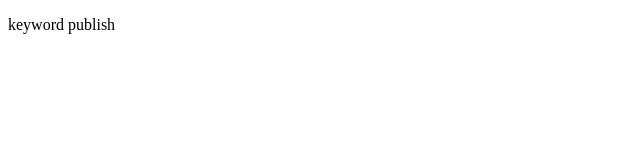
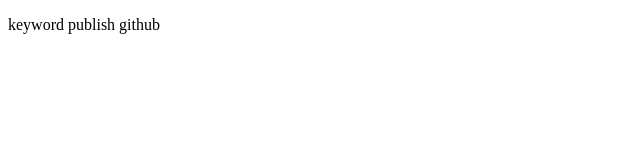
Before and after one commit to actionbeem/prod, a plain HTML site: page index.html in a window 1280 px wide. Shown: the full height of the page, 0-640 px from the left. Drawn offline with nearby package versions, Linux system fonts and the light colour scheme.

Commit message:
테스트 변경

```diff
--- a/index.html
+++ b/index.html
@@ -7,6 +7,6 @@
   </script> -->
 </head>
 <body>
-  <p>keyword publish</p>
+  <p>keyword publish github</p>
 </body>
 </html>
```
